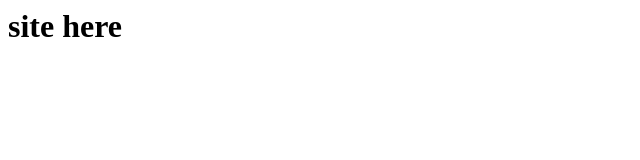
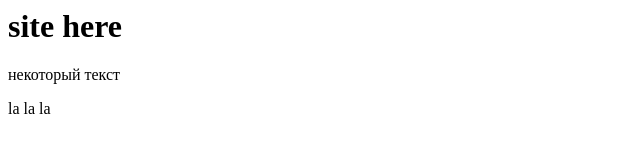
Before and after one commit to SergeyPopoff/site, a plain HTML site: page index.htm in a window 1280 px wide. Shown: the whole page, without its empty margins (0-640 px from the left). Drawn offline with Linux system fonts and the light colour scheme.

Commit message:
second commit

```diff
--- a/index.htm
+++ b/index.htm
@@ -9,7 +9,8 @@
      </head>
      <body>
          <h1>site here</h1>
-     <p></p>
+     <p>некоторый текст</p>
+         <p>la la la</p>
 
      </body>
 </html>
```
